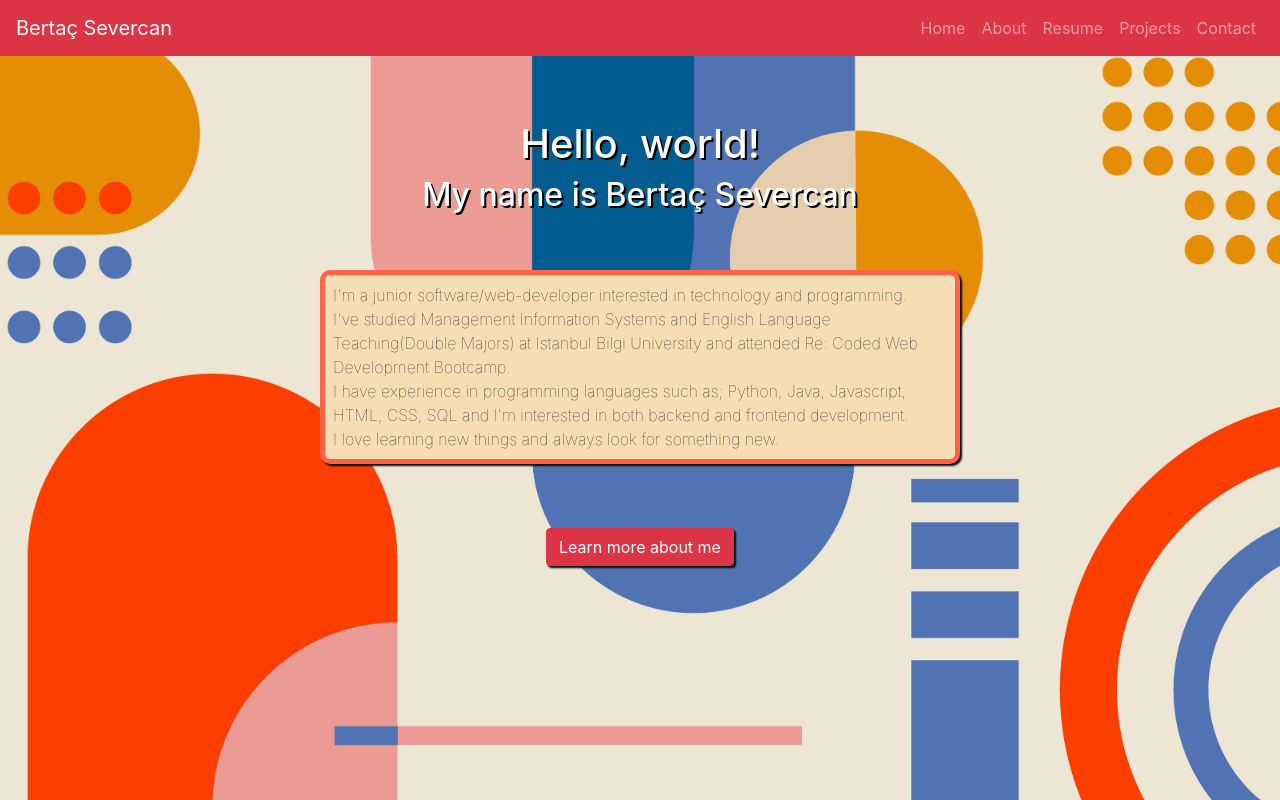
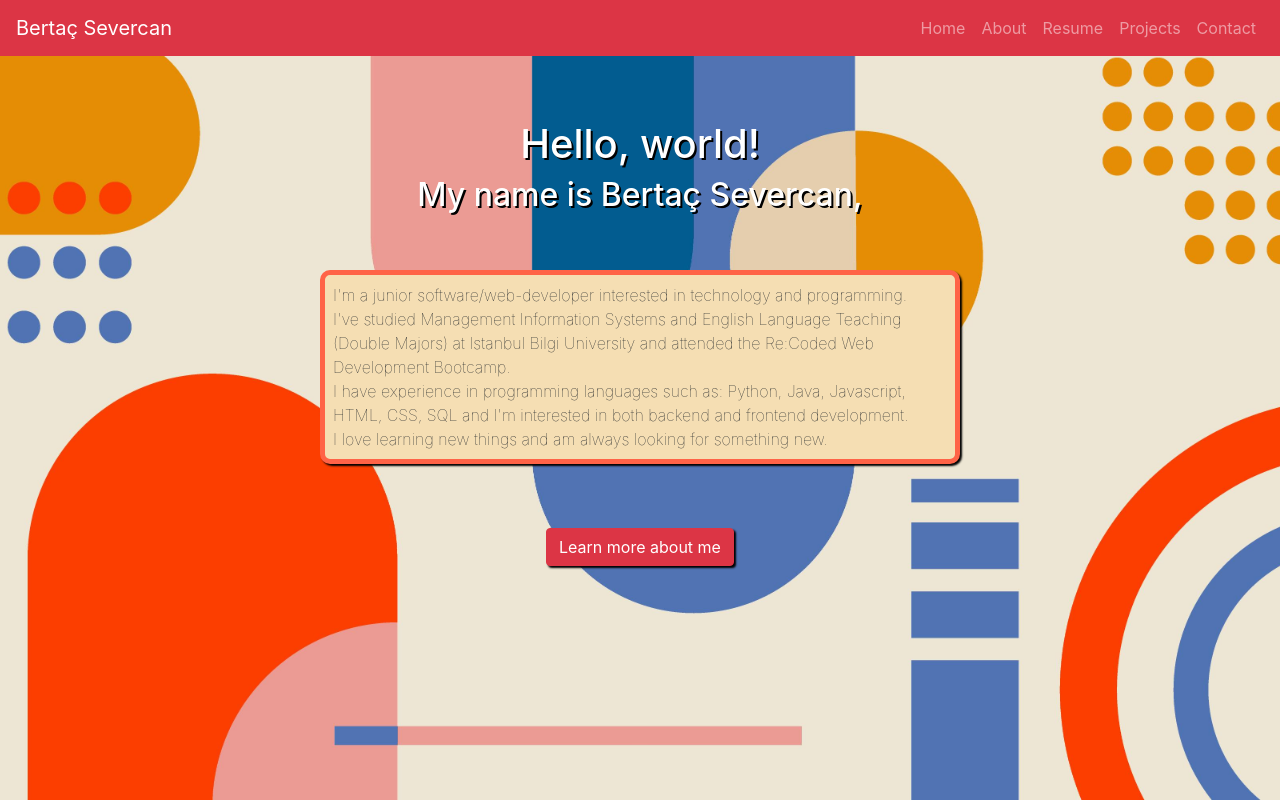
Before and after one commit to bertacsevercan/my-portfolio, a React (Create React App) app: page / in a window 1280 px wide. Built offline with nearby package versions, Linux system fonts and the light colour scheme.

Commit message:
edit the summary text

```diff
--- a/public/index.html
+++ b/public/index.html
@@ -5,10 +5,7 @@
     <link rel="icon" href="%PUBLIC_URL%/favicon.ico" />
     <meta name="viewport" content="width=device-width, initial-scale=1" />
     <meta name="theme-color" content="#000000" />
-    <meta
-      name="description"
-      content="Bertaç Severcan's Portfolio"
-    />
+    <meta name="description" content="Bertaç Severcan's Portfolio" />
     <link rel="apple-touch-icon" href="%PUBLIC_URL%/logo192.png" />
     <!--
       manifest.json provides metadata used when your web app is installed on a
--- a/src/containers/Home/index.jsx
+++ b/src/containers/Home/index.jsx
@@ -9,7 +9,7 @@ const Home = () => {
     <Jumbotron fluid className="jumbotron">
       <div className="titles">
         <h1>Hello, world!</h1>
-        <h2>My name is Bertaç Severcan</h2>
+        <h2>My name is Bertaç Severcan,</h2>
       </div>
       <div className="summary-wrapper">
         <p className="summary-text">
@@ -17,14 +17,14 @@ const Home = () => {
           programming.
           <br />
           I've studied Management Information Systems and English Language
-          Teaching(Double Majors) at Istanbul Bilgi University and attended Re:
-          Coded Web Development Bootcamp.
+          Teaching (Double Majors) at Istanbul Bilgi University and attended the
+          Re:Coded Web Development Bootcamp.
           <br />
-          I have experience in programming languages such as; Python, Java,
+          I have experience in programming languages such as: Python, Java,
           Javascript, HTML, CSS, SQL and I'm interested in both backend and
           frontend development.
-          <br />
-          I love learning new things and always look for something new.
+          <br />I love learning new things and am always looking for something
+          new.
         </p>
       </div>
       <p>
```
Also changed, not shown: src/containers/Contact/index.jsx (+6 -1 lines).
